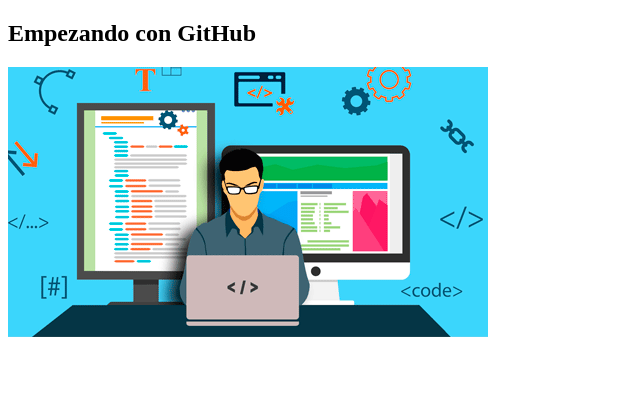
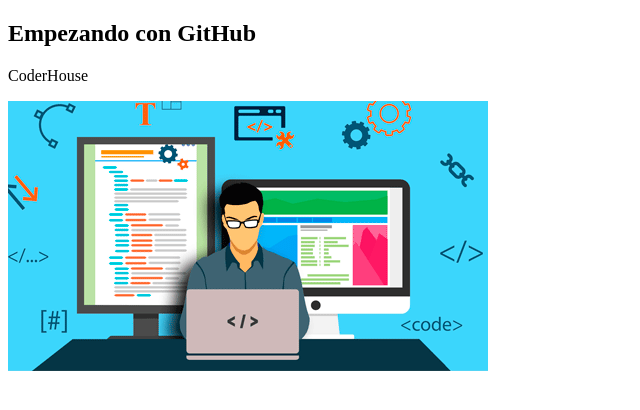
Before and after one commit to AleMore12/comision-33040, a plain HTML site: page git.html in a window 1280 px wide. Shown: the whole page, without its empty margins (0-640 px from the left). Drawn offline with Linux system fonts and the light colour scheme; files that its build step writes are made by us from their sources.

Commit message:
agregando p

```diff
--- a/git.html
+++ b/git.html
@@ -12,6 +12,7 @@
 
     <h2>Empezando con GitHub</h2>
 
+    <p>CoderHouse</p>
 
     <img src="./img/desarrolloweb.png" alt="DW">
 
```
